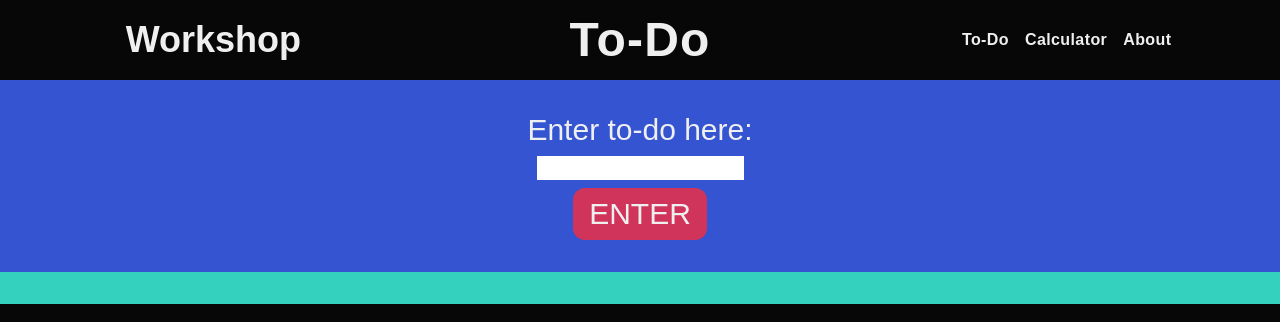
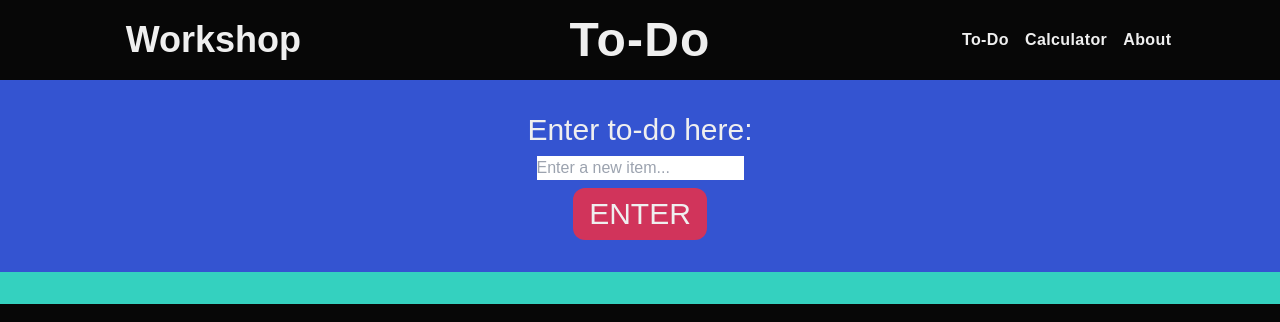
Before and after one commit to alex-yng/alex-workshop, a React (Vite) app: page / in a window 1280 px wide. Shown: the top 322 px of the page. Built offline with nearby package versions, Linux system fonts and the light colour scheme; a web font is replaced by a local one.

Commit message:
fixed input not submitting with enter

```diff
--- a/src/pages/ToDo.tsx
+++ b/src/pages/ToDo.tsx
@@ -47,7 +47,14 @@ export default function ToDo() {
       <Header title="To-Do" />
 
       <main className="h-[90vh]">
-        <div className="flex flex-col items-center justify-center gap-2 bg-blue py-8">
+        {/* Item Input */}
+        <form
+          onSubmit={(e) => {
+            e.preventDefault();
+            handleSubmit();
+          }}
+          className="flex flex-col items-center justify-center gap-2 bg-blue py-8"
+        >
           <label className="text-light text-3xl" htmlFor="todoInput">
             Enter to-do here:
           </label>
@@ -56,19 +63,22 @@ export default function ToDo() {
             id="todoInput"
             value={newItem}
             onChange={handleValue}
-          ></input>
+            placeholder="Enter a new item..."
+          />
           <button
             className="text-light text-3xl bg-rose px-4 py-2 rounded-xl"
             onClick={handleSubmit}
           >
             ENTER
           </button>
-        </div>
+        </form>
+
+        {/* Items List */}
         <div className="bg-turqoise flex flex-col items-center min-h-fit ">
           <ol className="text-light list-decimal py-4">
             {items.map((item, index) => {
               return (
-                <React.Fragment key={-1}>
+                <React.Fragment key={-1986}>
                   <li key={item} className="px-2 text-xl">
                     {item}
                     <button
```
